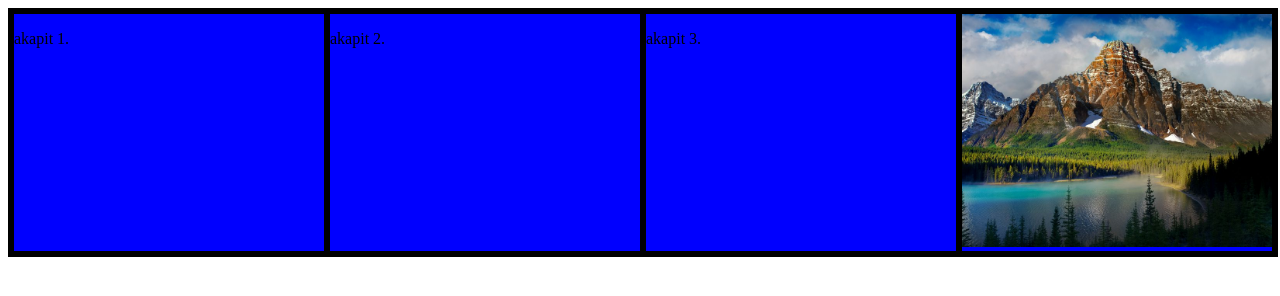
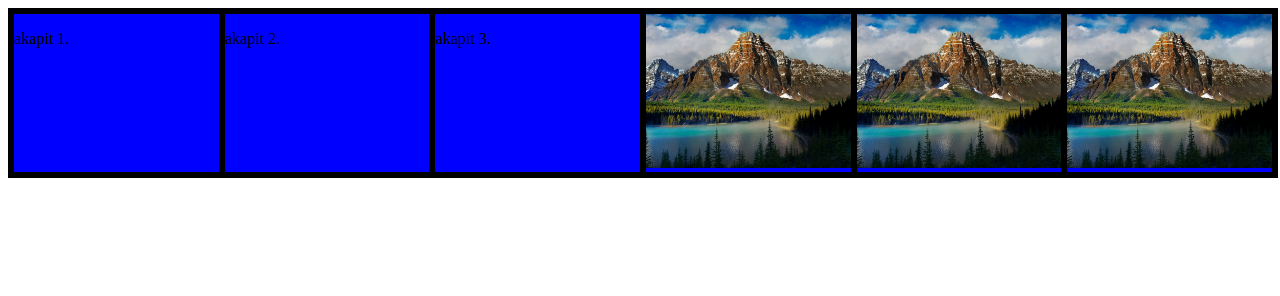
Before and after one commit to Dawidos2/www1, a plain HTML site: page index.html in a window 1280 px wide. Drawn offline with Linux system fonts and the light colour scheme.

Commit message:
dodano 2 divy z obrazami

```diff
--- a/index.html
+++ b/index.html
@@ -12,6 +12,8 @@
     <div><p>akapit 2.</p></div>
     <div><p>akapit 3.</p></div>
     <div><img src="./grafika/gora.jpg" alt=""></div>
+    <div><img src="./grafika/gora.jpg" alt=""></div>
+    <div><img src="./grafika/gora.jpg" alt=""></div>
     </div>
 </body>
 </html>
```
Also changed, not shown: 1 other file.
